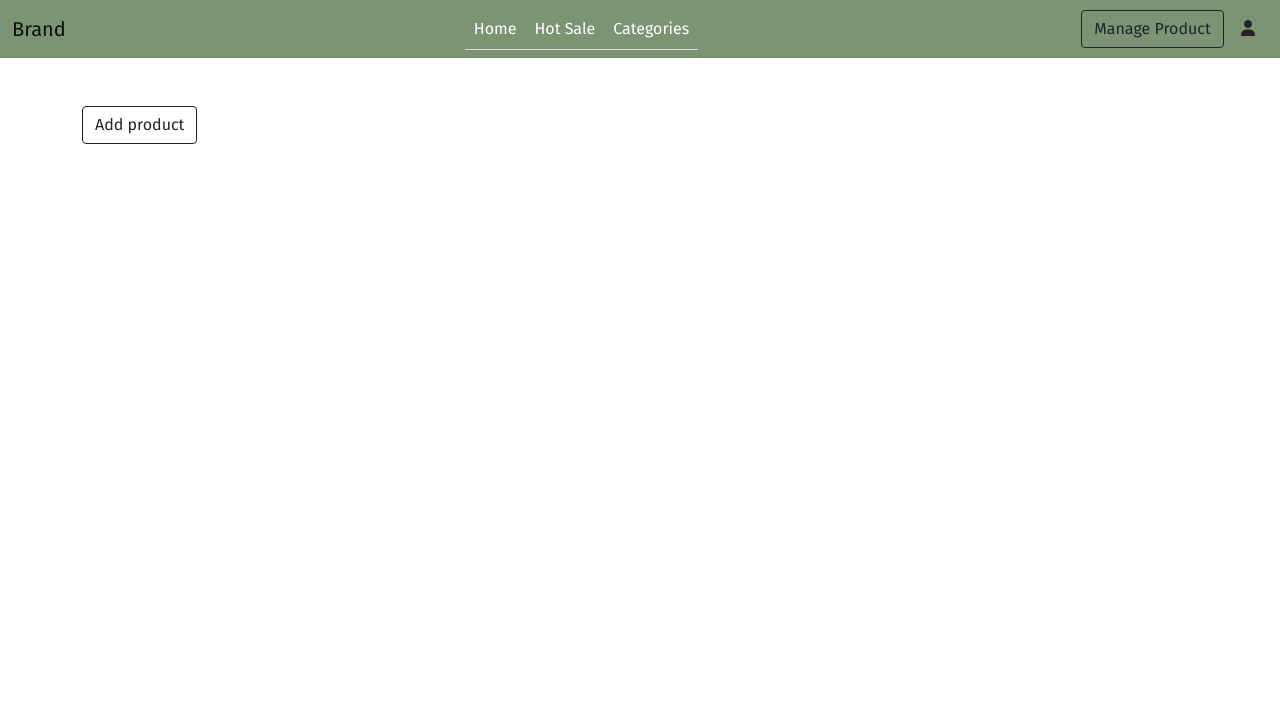
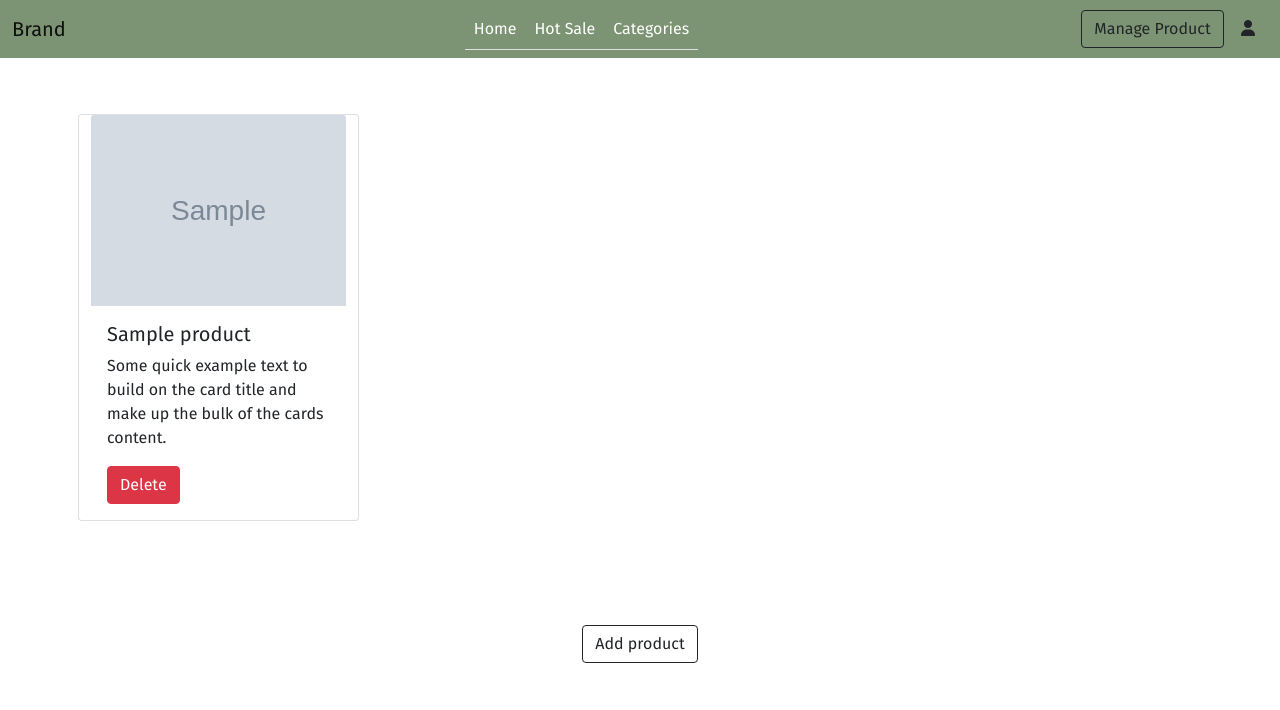
Before and after one commit to hossamAlhamidi/onlineStore, a PHP site: page /manage_product.php in a window 1280 px wide. Shown: the top 710 px of the page. Run offline with PHP 8.4, Linux system fonts and the light colour scheme; the visitor is signed in with stand-in values (Sample User, id 1); tables that the repository leaves empty or names only in its code hold one stand-in row (values such as "Sample post"); grey boxes marked "Sample" are stand-in pictures; some libraries are stand-ins or nearby versions.

Commit message:
fetch seller product

```diff
--- a/manage_product.php
+++ b/manage_product.php
@@ -74,10 +74,41 @@
         </div>
       </div>
 
-      <section class="container">
-      <a href="add_product.php" class="btn btn-outline-dark my-5" type="button">Add product</a>
+      <div class="container">
+      <div class="row p-2 ">
+  <?php
+ include 'config.php';
 
-      </section>
+ $sql = "select * from product where email ='".$_SESSION['email'] ."'";
+// $sql = "select * from product where price = 500";
+ $result = mysqli_query($conn, $sql);
+ while($row = mysqli_fetch_array($result))
+
+   {
+   echo '  <div class="card col-lg-3 col-sm-6 col-8 mx-auto mx-sm-0 my-5  style=""" >'.
+   ' <img class="card-img-top img-fluid" src="' . $row['photo'] . '"/> ' .
+  ' <div class="card-body">
+     <h5 class="card-title">'. $row["name"].'</h5>
+     <p class="card-text">Some quick example text to build on the card title and make up the bulk of the cards content.</p>
+     <a href="#" class="btn btn-danger">Delete</a>
+   </div>
+ </div>';
+
+
+   }
+
+
+
+
+  ?>
+
+
+</div>
+<div class="d-flex">
+
+  <a href="add_product.php" class="btn btn-outline-dark my-5 mx-auto" type="button">Add product</a>
+</div>
+      </div>
 
 
 
```
